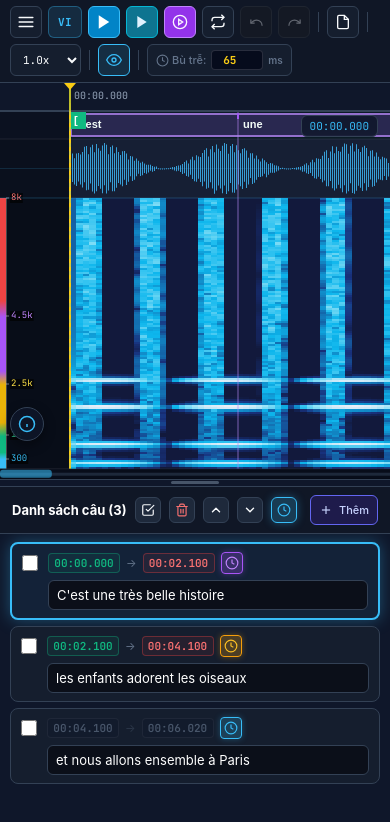
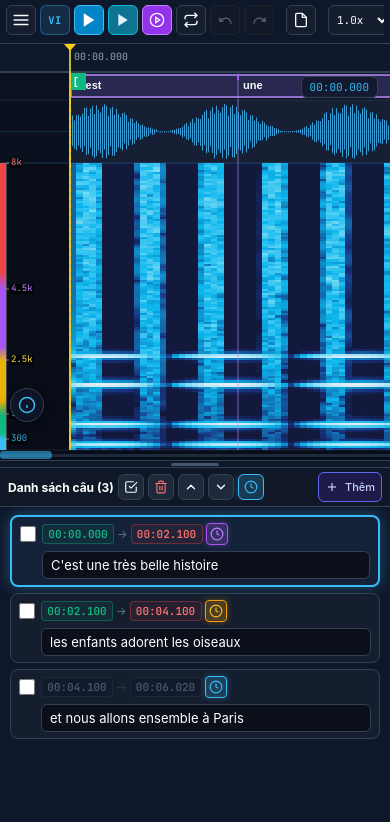
Before and after one commit to tea-hii/spectro-analyser, a React (Vite) app: page / in a window 390 px wide. Shown: the top 822 px of the page. Built offline with nearby package versions, Linux system fonts and the light colour scheme; no server answers.

Commit message:
fix: mobile responsiveness, eliminate cropping, and ensure language toggle works on all devices

```diff
--- a/index.html
+++ b/index.html
@@ -41,7 +41,7 @@
     } catch (_) {}
   </script>
 
-  <link rel="stylesheet" href="./style.css?v=20261027_03">
+  <link rel="stylesheet" href="./style.css?v=20261027_05">
 </head>
 
 <body>
@@ -604,6 +604,6 @@
     </div>
   </div>
 
-  <script src="./app.js?v=20261027_03"></script>
+  <script src="./app.js?v=20261027_05"></script>
 </body>
 </html>
--- a/style.css
+++ b/style.css
@@ -1385,26 +1385,159 @@ input, textarea, button, select {
   border-radius: 9999px;
 }
 
-/* Responsive Rules */
-@media (max-width: 650px) {
-  .app-title span.tag {
-    display: none;
+/* Responsive Rules for Mobile and Tablets */
+@media (max-width: 768px) {
+  html, body {
+    overflow-x: hidden;
+    touch-action: manipulation;
   }
-  .track-meta-chip {
-    max-width: 160px;
+
+  .app-container {
+    height: 100dvh;
+    max-height: 100dvh;
   }
-  .track-name-text {
-    max-width: 90px;
+
+  /* 1. Toolbars Horizontal Scrolling without awkward wrap/crop */
+  .aegisub-toolbar {
+    padding: 4px 6px;
+    background: #0f172a;
+    border-bottom: 1px solid var(--border-color);
   }
+
+  .toolbar-row {
+    flex-wrap: nowrap !important;
+    overflow-x: auto !important;
+    -webkit-overflow-scrolling: touch;
+    padding-bottom: 3px;
+    gap: 4px;
+  }
+
+  .toolbar-row::-webkit-scrollbar {
+    height: 3px;
+    display: block;
+  }
+  .toolbar-row::-webkit-scrollbar-thumb {
+    background: rgba(56, 189, 248, 0.35);
+    border-radius: 2px;
+  }
+
+  .chord-toolbar {
+    padding: 4px 6px;
+    flex-wrap: nowrap !important;
+    overflow-x: auto !important;
+    -webkit-overflow-scrolling: touch;
+    gap: 6px;
+  }
+  .chord-toolbar::-webkit-scrollbar {
+    height: 3px;
+    display: block;
+  }
+  .chord-toolbar::-webkit-scrollbar-thumb {
+    background: rgba(168, 85, 247, 0.35);
+    border-radius: 2px;
+  }
+
+  .chord-toolbar-group {
+    flex-shrink: 0;
+    gap: 5px;
+  }
+
+  /* 2. Compact Touch Targets & Tooltips */
   .tb-btn {
     height: 30px;
-    padding: 0 8px;
+    min-width: 30px;
+    padding: 0 6px;
     font-size: 11px;
+    flex-shrink: 0;
+  }
+  .tb-btn.icon-only {
+    width: 30px;
+    height: 30px;
+  }
+  .tb-btn.lang-btn {
+    min-width: 30px;
+    height: 30px;
+    padding: 0 5px;
+    font-size: 10.5px;
+  }
+
+  .tb-select {
+    height: 30px;
+    font-size: 11px;
+    padding: 0 4px;
+    flex-shrink: 0;
+  }
+
+  .latency-control-group {
+    padding: 2px 5px;
+    gap: 3px;
+    flex-shrink: 0;
+    font-size: 11px;
+  }
+  .latency-input {
+    width: 40px !important;
+    font-size: 11px;
+  }
+
+  /* 3. Subtitle Header and Cues List Responsiveness */
+  .sub-header {
+    padding: 4px 8px;
+    gap: 4px;
+  }
+  .sub-header-left {
+    gap: 4px;
+    min-width: 0;
+    overflow: hidden;
+  }
+  .sub-title {
+    font-size: 12px;
+    white-space: nowrap;
+    text-overflow: ellipsis;
+    overflow: hidden;
+  }
+
+  .cue-card {
+    padding: 6px 8px;
+    gap: 6px;
+  }
+  .cue-card-row1 {
+    gap: 4px;
+  }
+  .cue-meta-left {
+    gap: 3px;
+  }
+  .cue-time-input {
+    font-size: 11px;
+    padding: 2px 4px;
+    max-width: 76px;
+  }
+  .cue-text-input {
+    font-size: 13px;
+    padding: 5px 8px;
+  }
+
+  /* 4. Modals and Dropdowns fitting small screens */
+  .modal-card {
+    width: 94vw !important;
+    max-width: 94vw !important;
+    margin: 10px auto;
+    padding: 14px;
+  }
+  .dropdown-menu {
+    max-width: 88vw;
   }
   .detected-chord-badge {
     padding: 2px 8px;
+    gap: 4px;
+    flex-shrink: 0;
   }
   .chord-name-val {
     font-size: 15px;
   }
 }
+
+@media (max-width: 480px) {
+  .tier-label-overlay {
+    display: none; /* Hide tier text overlay on very narrow phones to preserve clean view */
+  }
+}
```
Also changed, not shown: app.js.
